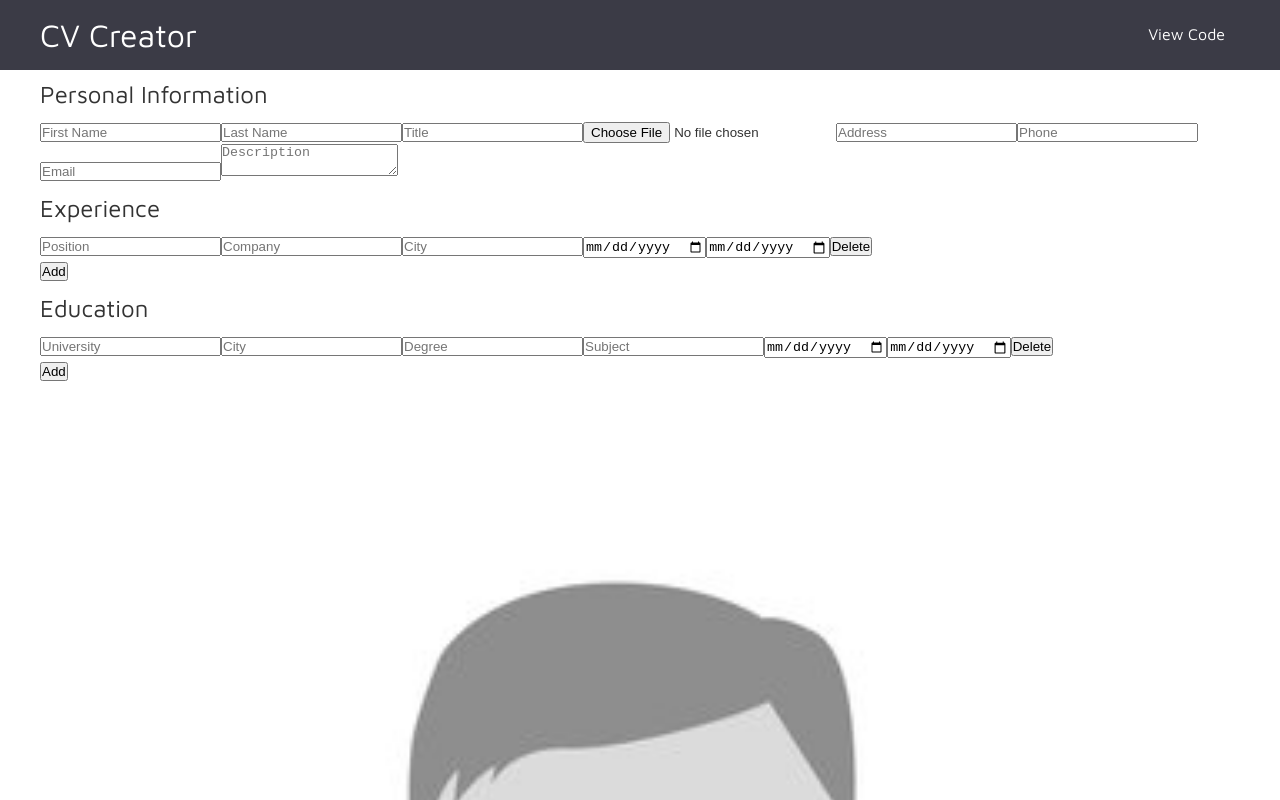
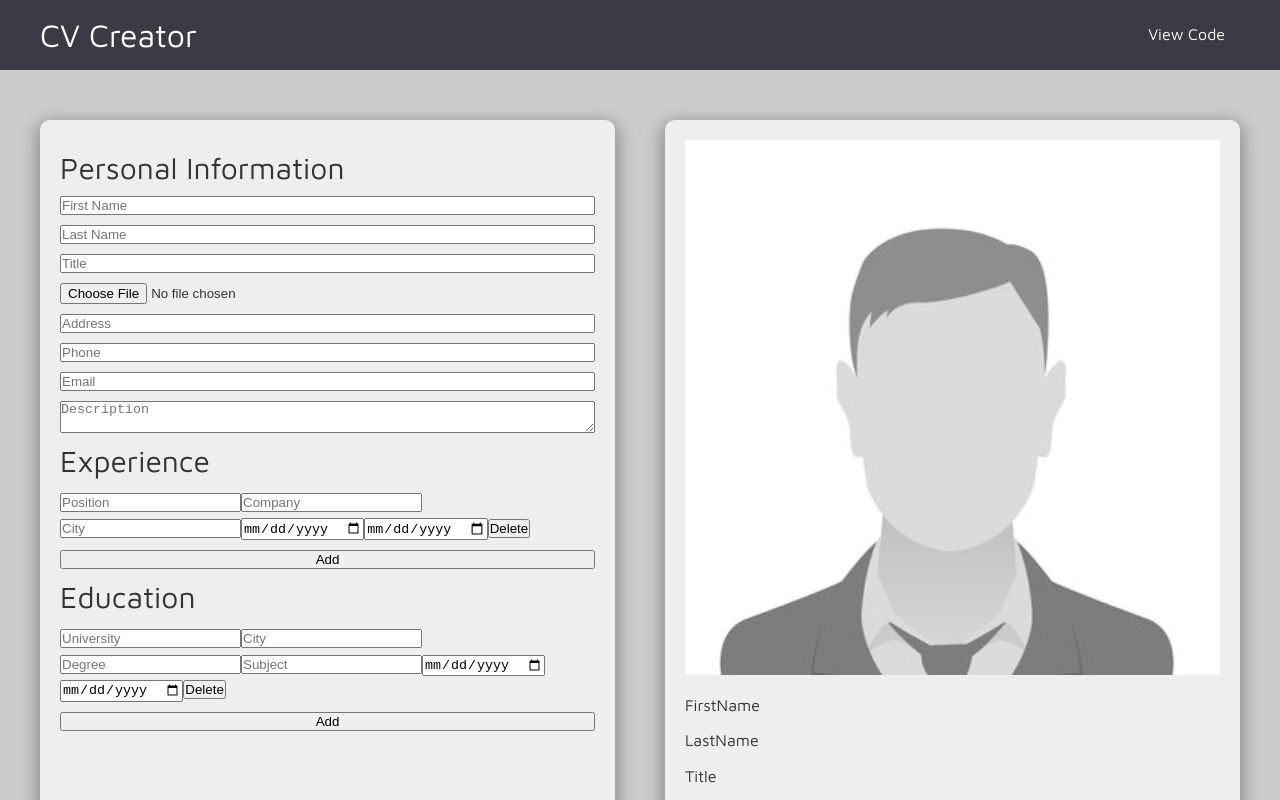
Before and after one commit to Alme08/cv-application, a React (Create React App) app: page / in a window 1280 px wide. Shown: the top 800 px of the page. Built offline with nearby package versions, Linux system fonts and the light colour scheme.

Commit message:
add styles

```diff
--- a/src/styles/styles.css
+++ b/src/styles/styles.css
@@ -61,7 +61,7 @@ img {
 }
 
 .container {
-	max-width: 1500px;
+	max-width: 1700px;
 	margin: 0 auto;
 	overflow: auto;
 	padding: 0 40px;
@@ -73,3 +73,32 @@ img {
 	align-items: center;
 	height: 100%;
 }
+
+main {
+	background-color: #cccccc;
+}
+main .container {
+	display: flex;
+	gap: 50px;
+}
+main > .container > section {
+	margin-top: 50px;
+	padding: 20px;
+	background-color: #eeeeee;
+	border-radius: 10px;
+	width: 50%;
+	box-shadow: 0px 5px 17px 3px rgba(0, 0, 0, 0.33);
+	-webkit-box-shadow: 0px 5px 17px 3px rgba(0, 0, 0, 0.33);
+	-moz-box-shadow: 0px 5px 17px 3px rgba(0, 0, 0, 0.33);
+}
+
+main > .container > .editor > h2 {
+	font-size: 30px;
+}
+main > .container > .editor > div {
+	display: flex;
+	flex-direction: column;
+	gap: 10px;
+}
+main > .container > .editor > div > input {
+}
```
